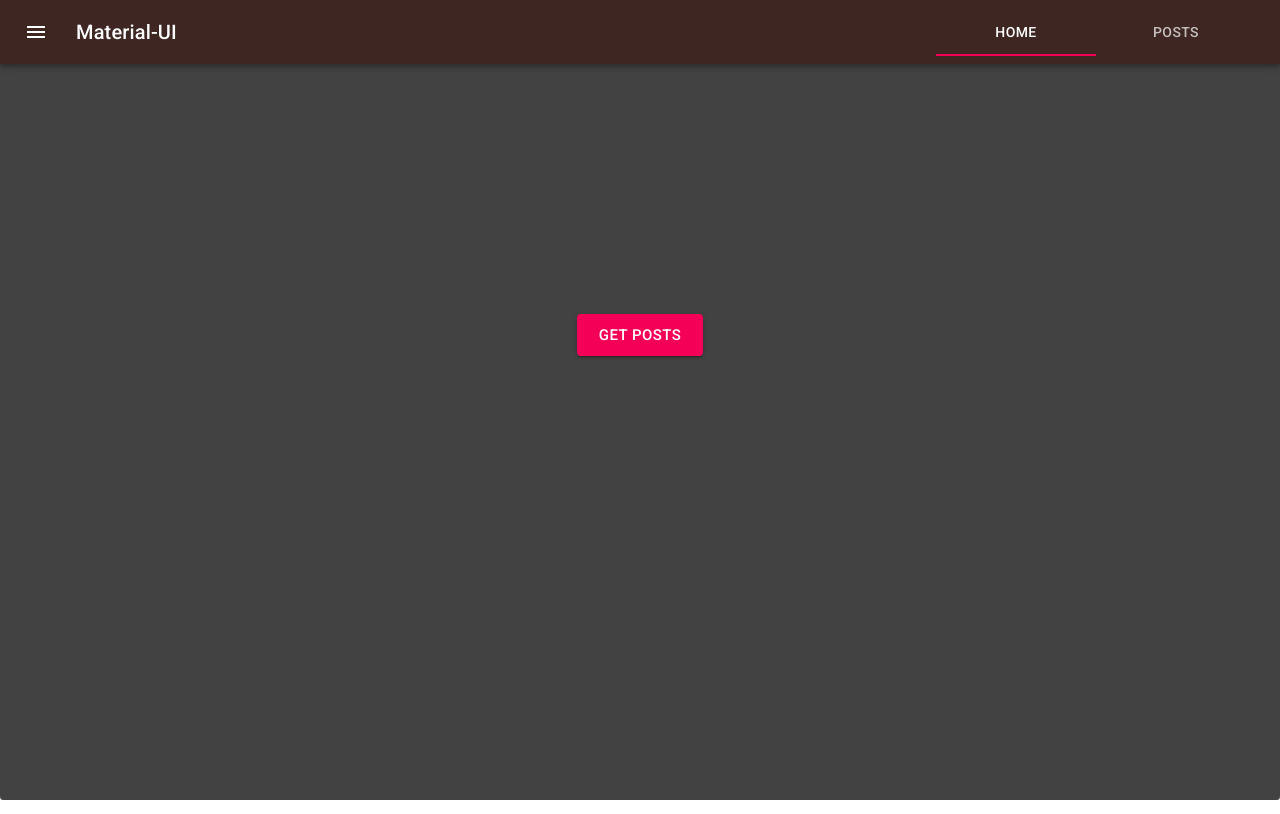
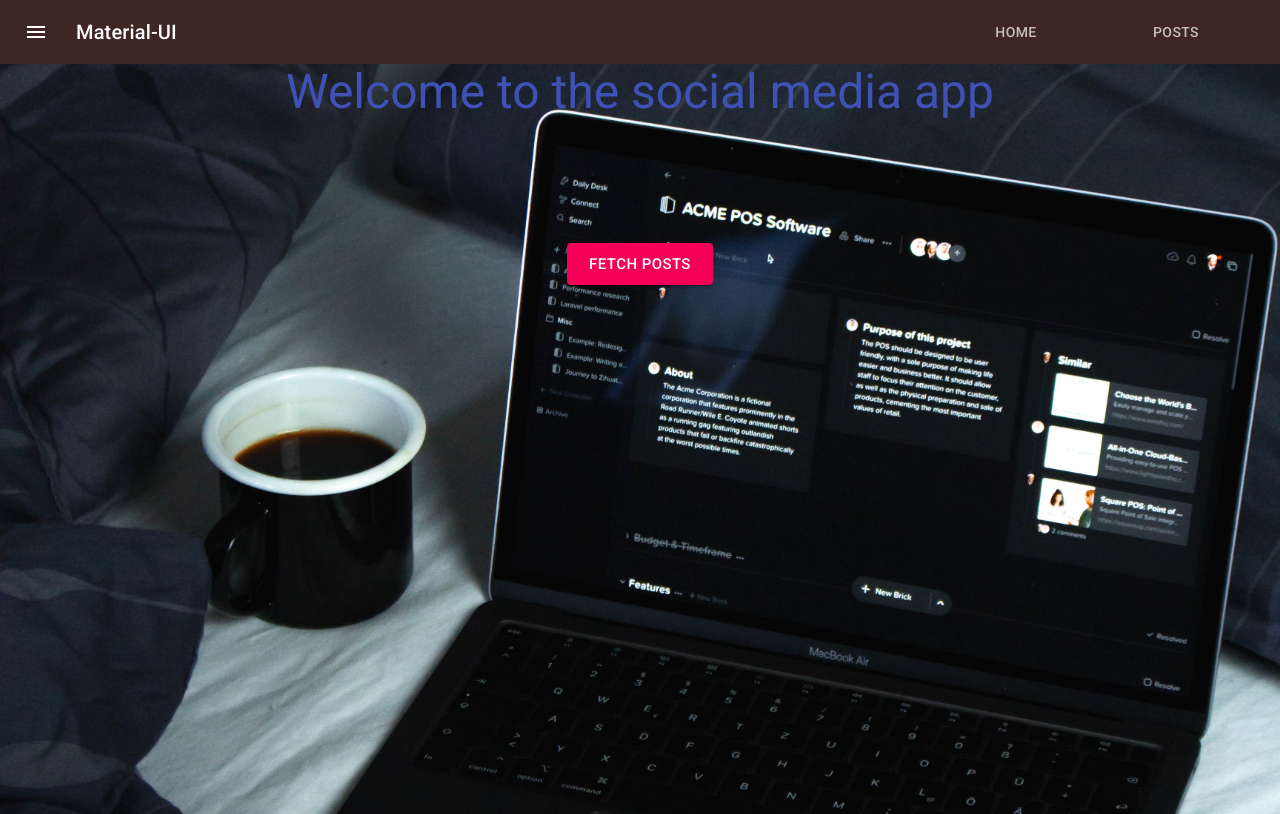
Before and after one commit to rank0001/React-Routes, a React (Create React App) app: page / in a window 1280 px wide. Built offline with nearby package versions, Linux system fonts and the light colour scheme; no server answers.

Commit message:
initial format done

```diff
--- a/package.json
+++ b/package.json
@@ -12,6 +12,7 @@
     "faker": "^5.1.0",
     "react": "^16.13.1",
     "react-dom": "^16.13.1",
+    "react-router": "^5.2.0",
     "react-router-dom": "^5.2.0",
     "react-scripts": "3.4.3"
   },
--- a/src/App.js
+++ b/src/App.js
@@ -6,6 +6,7 @@ import { BrowserRouter as Router, Switch, Route } from "react-router-dom";
 import RenderPostComment from "./Components/Post-Comment/RenderPostComment";
 import { ThemeProvider, createMuiTheme, Paper } from "@material-ui/core";
 import Home from "./Components/Home/Home";
+import NoRoute from "./Components/NoRoute/NoRoute";
 
 function App() {
 	const theme = createMuiTheme({
@@ -17,7 +18,7 @@ function App() {
 
 	return (
 		<ThemeProvider theme={theme}>
-			<Paper style={{ height: "100vh" }}>
+			<Paper style={{ height: 'auto',minHeight:'100vh' }}>
 				<Router>
 					<div className="App">
 						<Navbar />
@@ -33,6 +34,10 @@ function App() {
 								<Route path="/posts/:id">
 									<RenderPostComment />
 								</Route>
+
+								<Route path="*">
+								<NoRoute/>
+							</Route>
 							</Switch>
 						</ContextProvider>
 					</div>
--- a/src/Components/Home/Home.css
+++ /dev/null
@@ -1,9 +0,0 @@
-.home {
-	display: flex;
-	justify-content: center;
-    align-items: center;
-    margin-top: 250px;
-}
-.button{
-    list-style-type: none;
-}
--- a/src/Components/Home/Home.js
+++ b/src/Components/Home/Home.js
@@ -1,30 +1,58 @@
-import React from 'react'
-import { makeStyles, Button } from '@material-ui/core';
-import './Home.css';
-import { Link } from 'react-router-dom';
+import React from "react";
+import { makeStyles, Button, Grid, Typography } from "@material-ui/core";
+import { Link as RouterLink } from "react-router-dom";
+import Image from "../../background.jpg";
 
 const useStyles = makeStyles({
-
-    buttonStyle:{
-
-    }
+	root: {
+		backgroundImage: `url(${Image})`,
+		height: "750px",
+		backgroundPosition: "center",
+		backgroundRepeat: "no-repeat",
+		backgroundSize: "cover",
+	},
+	linkStyle: {
+		textDecoration: "none",
+	},
 });
 
-
 const Home = () => {
-    const classes = useStyles();
-
-    return (
-        <div className="home">
-        <Link to="/posts">
-         <Button className="button"
-         variant="contained" color="secondary" size="large">
-            Get Posts
-         </Button>
-          </Link>
-
-        </div>
-    );
-}
+	const classes = useStyles();
+	return (
+		<div className={classes.root}>
+			<Typography
+				variant="h3"
+				color="primary"
+				align="center"
+				className={classes.typoStyle}
+                style={{ minHeight: "20vh" }}
+			>
+				Welcome to the social media app
+			</Typography>
+			<Grid
+				container
+				spacing={0}
+				direction="column"
+				alignItems="center"
+				justify="center"
+				style={{ minHeight: "10vh" }}
+			>
+				<Grid item xs={3}>
+					<RouterLink to="/posts" className={classes.linkStyle}>
+						<Button
+							className="button"
+							variant="contained"
+							color="secondary"
+							size="large"
+							to="/posts"
+						>
+							Fetch Posts
+						</Button>
+					</RouterLink>
+				</Grid>
+			</Grid>
+		</div>
+	);
+};
 
 export default Home;
--- a/src/Components/Navbar/Navbar.js
+++ b/src/Components/Navbar/Navbar.js
@@ -1,15 +1,16 @@
-import React from 'react';
-import AppBar from '@material-ui/core/AppBar';
-import Toolbar from '@material-ui/core/Toolbar';
-import IconButton from '@material-ui/core/IconButton';
-import Typography from '@material-ui/core/Typography';
-import InputBase from '@material-ui/core/InputBase';
-import { fade, makeStyles } from '@material-ui/core/styles';
-import MenuIcon from '@material-ui/icons/Menu';
-import SearchIcon from '@material-ui/icons/Search';
-import { Tabs, Tab } from '@material-ui/core';
-import Home from '../Home/Home';
-import Posts from '../Post/Posts';
+import React from "react";
+import AppBar from "@material-ui/core/AppBar";
+import Toolbar from "@material-ui/core/Toolbar";
+import IconButton from "@material-ui/core/IconButton";
+import Typography from "@material-ui/core/Typography";
+import InputBase from "@material-ui/core/InputBase";
+import { fade, makeStyles } from "@material-ui/core/styles";
+import MenuIcon from "@material-ui/icons/Menu";
+import SearchIcon from "@material-ui/icons/Search";
+import { Tabs, Tab } from "@material-ui/core";
+import Home from "../Home/Home";
+import Posts from "../Post/Posts";
+import { Link } from "react-router-dom";
 
 const useStyles = makeStyles((theme) => ({
 	root: {
@@ -20,61 +21,59 @@ const useStyles = makeStyles((theme) => ({
 	},
 	title: {
 		flexGrow: 1,
-    display: 'none',
-    [theme.breakpoints.up('sm')]: {
-      display: 'block',
+		display: "none",
+		[theme.breakpoints.up("sm")]: {
+			display: "block",
 		},
 	},
 	search: {
-    position: 'relative',
+		position: "relative",
 		borderRadius: theme.shape.borderRadius,
 		backgroundColor: fade(theme.palette.common.white, 0.15),
-    '&:hover': {
+		"&:hover": {
 			backgroundColor: fade(theme.palette.common.white, 0.25),
 		},
 		marginLeft: 0,
-    width: '100%',
-    [theme.breakpoints.up('sm')]: {
+		width: "100%",
+		[theme.breakpoints.up("sm")]: {
 			marginLeft: theme.spacing(1),
-      width: 'auto',
+			width: "auto",
 		},
 	},
 	searchIcon: {
 		padding: theme.spacing(0, 2),
-    height: '100%',
-    position: 'absolute',
-    pointerEvents: 'none',
-    display: 'flex',
-    alignItems: 'center',
-    justifyContent: 'center',
+		height: "100%",
+		position: "absolute",
+		pointerEvents: "none",
+		display: "flex",
+		alignItems: "center",
+		justifyContent: "center",
 	},
 	inputRoot: {
-    color: 'inherit',
+		color: "inherit",
 	},
+
 	inputInput: {
 		padding: theme.spacing(1, 1, 1, 0),
 		// vertical padding + font size from searchIcon
 		paddingLeft: `calc(1em + ${theme.spacing(4)}px)`,
-    transition: theme.transitions.create('width'),
-    width: '100%',
-    [theme.breakpoints.up('sm')]: {
-      width: '12ch',
-      '&:focus': {
-        width: '20ch',
+		transition: theme.transitions.create("width"),
+		width: "100%",
+		[theme.breakpoints.up("sm")]: {
+			width: "12ch",
+			"&:focus": {
+				width: "20ch",
 			},
 		},
+	},
+	linkStyle: {
+		textDecoration: "none",
+		color: theme.palette.common.white,
 	},
 }));
 
 export default function Navbar() {
 	const classes = useStyles();
-
-  const [selectedTab,setSelectedTab] = React.useState(0);
-
-  const handleChange = (event,newValue)=>{
-      setSelectedTab(newValue);
-  }
-
 	return (
 		<div className={classes.root}>
 			<AppBar position="static">
@@ -91,15 +90,17 @@ export default function Navbar() {
 						Material-UI
 					</Typography>
 
-          <Tabs value = {selectedTab} onChange={handleChange}>
-          <Tab label="Home"/>
-          <Tab label="Posts"/>
+					<Tabs>
+						<Link className={classes.linkStyle} to="/">
+							<Tab label="Home" />
+						</Link>
+
+						<Link className={classes.linkStyle} to="/posts">
+							<Tab label="Posts" />
+						</Link>
 					</Tabs>
-
 				</Toolbar>
-
 			</AppBar>
-
 		</div>
 	);
 }
--- /dev/null
+++ b/src/Components/NoRoute/NoRoute.js
@@ -0,0 +1,14 @@
+import React from "react";
+import { Typography } from "@material-ui/core";
+
+export default function NoRoute() {
+	return (
+		<div>
+			<Typography align="center" variant="h4">
+				Sorry,You have come to the wrong page
+				<br/>
+				Please Check your URL
+			</Typography>
+		</div>
+	);
+}
--- a/src/Components/Post/RenderPosts.js
+++ b/src/Components/Post/RenderPosts.js
@@ -10,7 +10,8 @@ import { Grid } from '@material-ui/core';
 const useStyles = makeStyles({
   root: {
     minWidth: 275,
-    border:"2px solid red"
+
+    margin:'20px'
   },
   bullet: {
     display: 'inline-block',
@@ -25,8 +26,10 @@ const useStyles = makeStyles({
   },
   h3:{
     color:"brown"
+  },
+  linkStyle:{
+    textDecoration:'none'
   }
-
 });
 
 export default function RenderPosts(props) {
@@ -35,11 +38,11 @@ export default function RenderPosts(props) {
   const bull = <span className={classes.bullet}>•</span>;
 
   return (
-
-    <Card className={classes.root} >
-      <Grid container alignItems="center"
+    <Grid container alignItems="center"
     justify="center">
     <Grid item lg={6} >
+    <Card className={classes.root} >
+
       <CardContent >
         <Typography className={classes.title} color="textSecondary" gutterBottom >
           <h3><span className={classes.h3}>Title : </span>{title}</h3>
@@ -48,17 +51,19 @@ export default function RenderPosts(props) {
         <Typography variant="body2" component="p">
         <h3><span className={classes.h3}>Body: </span>
         {body}</h3>
-
         </Typography>
       </CardContent>
       <CardActions>
-      <RouterLink to={`/posts/${id}`}>
-      <Button size="large" variant="contained" color="secondary">Learn More</Button>
+      <RouterLink to={`/posts/${id}`} className={classes.linkStyle}>
+      <Button size="large" variant="contained" color="secondary">Click to See More</Button>
       </RouterLink>
       </CardActions>
-      </Grid>
+
+    </Card>
+
     </Grid>
-    </Card>
+    </Grid>
+
 
   );
 }
```
Also changed, not shown: src/Components/Post-Comment/CommentsAvatar.js (+3 -5 lines), src/background.jpg (added), 1 other file (tests, documents, lock files or other folders). Lines whose indentation alone changed are shown as unchanged.
